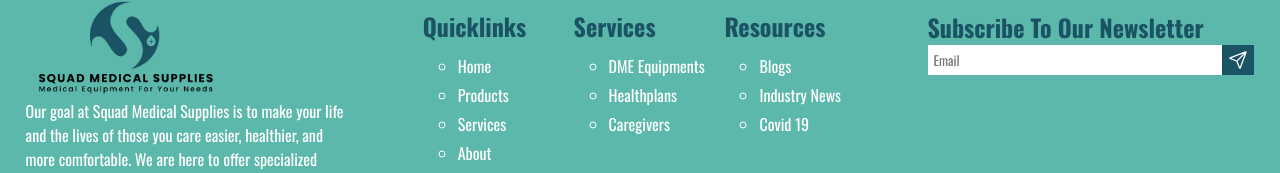
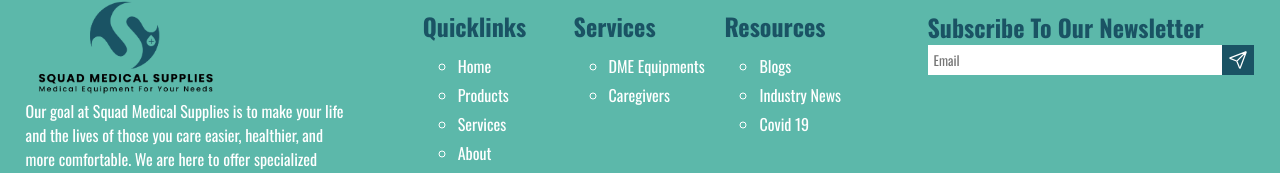
Before and after one commit to MKashanButt/squad-medical-supplies, a Next.js app: page / in a window 1280 px wide. Shown: the part 3526-3699 px from the top of the page. Built offline with nearby package versions, Linux system fonts and the light colour scheme.

Commit message:
removed one service

```diff
--- a/src/components/Footer.tsx
+++ b/src/components/Footer.tsx
@@ -45,7 +45,6 @@ export default function Footer() {
                             <h2>Services</h2>
                             <ul>
                                 <li><Link href='/dme-equipments'>DME Equipments</Link></li>
-                                <li><Link href='/health-plans'>Healthplans</Link></li>
                                 <li><Link href='/caregivers'>Caregivers</Link></li>
                             </ul>
                         </nav>
```
